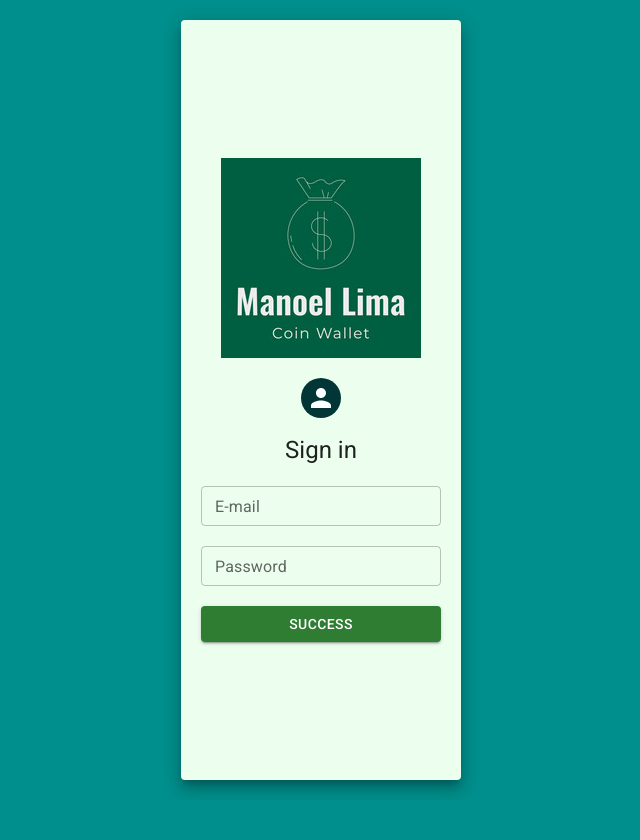
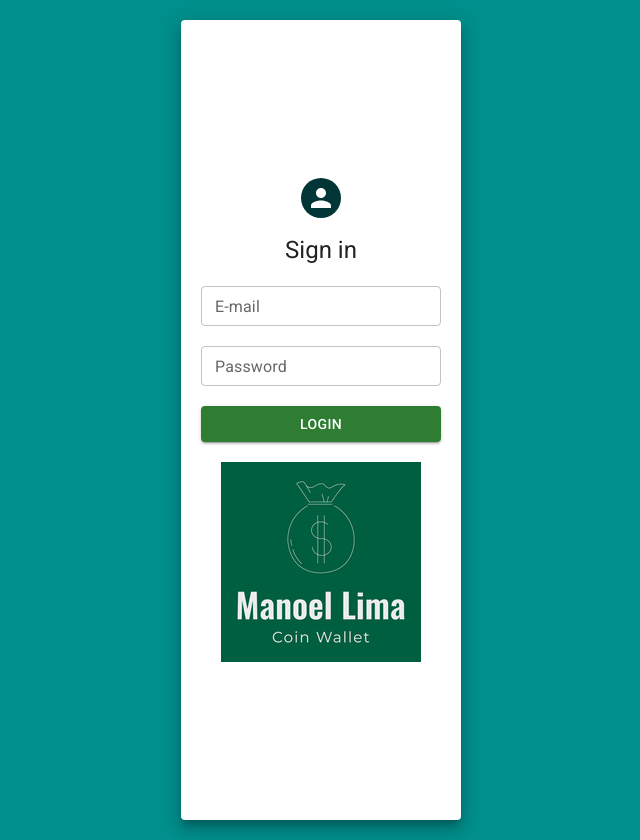
Before and after one commit to manoelVLima/Coin-wallet-App, a React (Create React App) app: page / in a window 1280 px wide. Shown: the whole page, without its empty margins (319-959 px from the left). Before the commit the page ends 800 px from the top, so only its background shows below. Built offline with nearby package versions, Linux system fonts and the light colour scheme.

Commit message:
Mudança no background

```diff
--- a/src/pages/Login.jsx
+++ b/src/pages/Login.jsx
@@ -1,14 +1,13 @@
 
 import { Avatar, Button, Grid, TextField, Typography } from '@mui/material';
 import React from 'react';
-import { StyledPaper } from '../styles/Login';
+import { StyledImg, StyledPaper } from '../styles/Login';
 import logo from './Coin-wallet.jpg'
 
 function Login() {
   return (
     <Grid bgcolor='#008F8C'>
       <StyledPaper elevation={10} >
-      <img  src={logo} alt="Coin wallet logo"/>
         <Grid align='center'>
           <Avatar sx={{background: '#023535'}}/>
           <Typography marginTop={2} variant='h5'>
@@ -18,8 +17,9 @@ function Login() {
         <TextField color='success' size='small' label="E-mail" variant="outlined" placeholder='ex: teste@teste.com' fullWidth />
         <TextField color='success' size='small' label="Password" variant="outlined" placeholder='type your password' type="password" fullWidth  />
         <Button fullWidth variant="contained" color="success">
-          Success
+          Login
         </Button>
+        <StyledImg  src={logo} alt="Coin wallet logo"/>
       </StyledPaper>
     </Grid>
   )
--- a/src/styles/Login.jsx
+++ b/src/styles/Login.jsx
@@ -1,14 +1,17 @@
 import { Paper, styled } from "@mui/material";
 
-export const StyledPaper = styled(Paper)({
+export const StyledPaper = styled(Paper)(({theme}) => ({
   padding: 20,
-  height: '95vh',
+  height: '100vh',
   width: 280,
-  background: '#ecffee',
+  background: 'white',
   margin: '20px auto',
   display: 'flex',
   flexDirection: 'column',
   alignItems: 'center',
   justifyContent:'center',
   gap: 20,
+}))
+export const StyledImg = styled('img')({
+
 })
```
